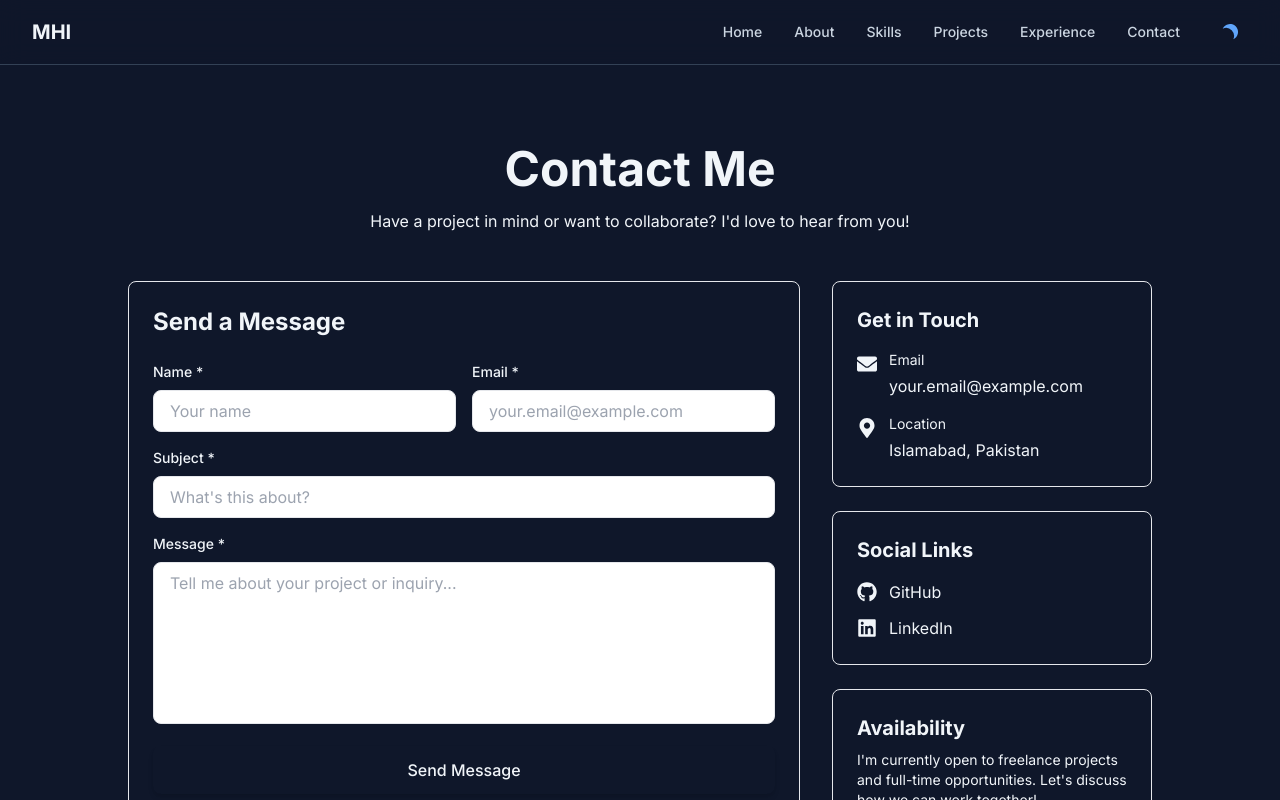
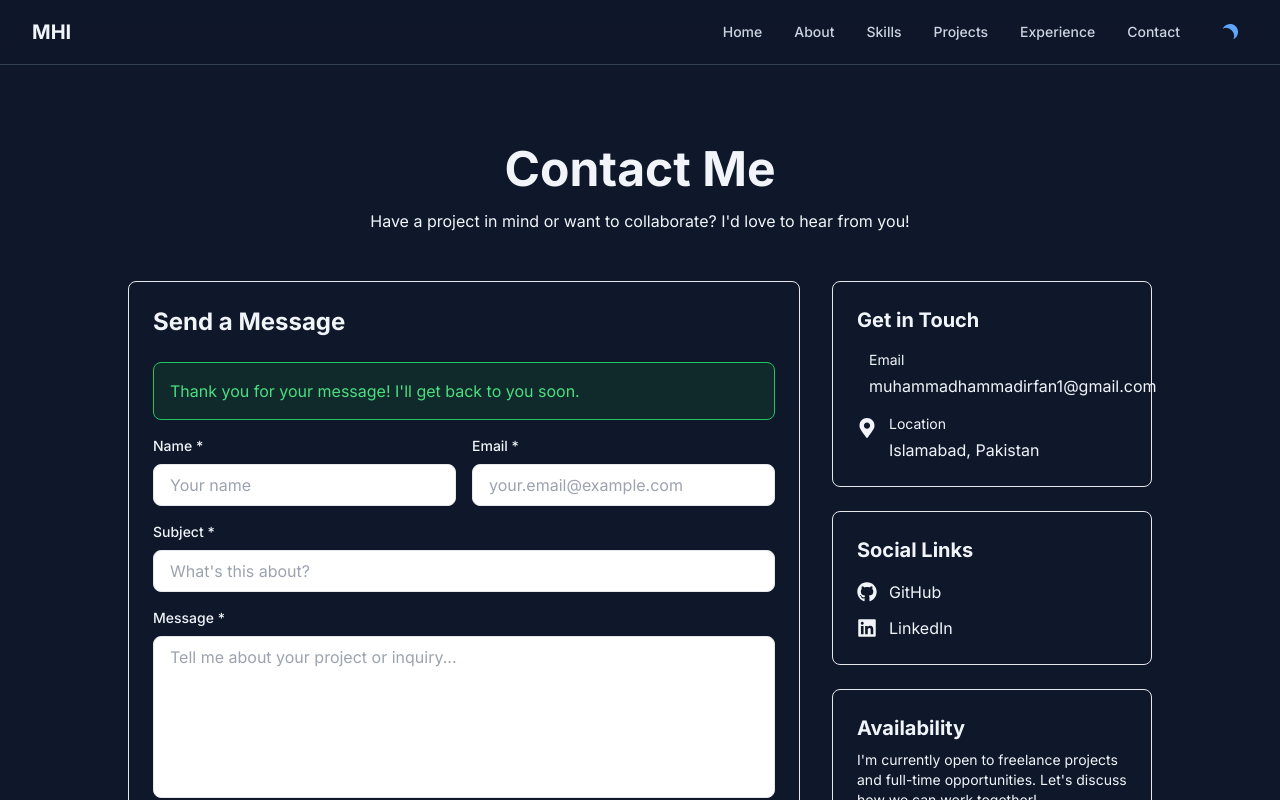
Before and after one commit to MuhammadHammadIrfan/Portfolio, a Next.js app: page /contact in a window 1280 px wide. Both pictures are taken after typing "Sample", "name@example.com", "Sample", "Sample" into the empty fields and a click on the button "Send Message". Shown: the top 800 px of the page. Built offline with nearby package versions, Linux system fonts and the light colour scheme.

Commit message:
Contact us via email feature added

```diff
--- a/package.json
+++ b/package.json
@@ -9,6 +9,7 @@
         "lint": "next lint"
     },
     "dependencies": {
+        "@emailjs/browser": "^4.4.1",
         "framer-motion": "^11.15.0",
         "next": "^16.1.6",
         "react": "^18.3.1",
--- a/src/app/contact/page.tsx
+++ b/src/app/contact/page.tsx
@@ -1,25 +1,53 @@
 "use client";
 
-import { useState } from 'react';
+import { useState, useRef } from 'react';
 import { motion } from 'framer-motion';
 import { FaGithub, FaLinkedin, FaEnvelope, FaMapMarkerAlt } from 'react-icons/fa';
+import emailjs from '@emailjs/browser';
 import Button from '@/components/ui/Button';
 import Card from '@/components/ui/Card';
 
+// EmailJS Configuration
+// Sign up at https://www.emailjs.com/ and replace these with your actual IDs
+const EMAILJS_SERVICE_ID = 'service_s3sd8ri'; // Replace with your EmailJS service ID
+const EMAILJS_TEMPLATE_ID = 'template_j1ntgsz'; // Replace with your EmailJS template ID
+const EMAILJS_PUBLIC_KEY = 'u7PN_Rrpxje7Wgq_t'; // Replace with your EmailJS public key
+
 export default function ContactPage() {
+    const formRef = useRef<HTMLFormElement>(null);
     const [formData, setFormData] = useState({
-        name: '',
-        email: '',
+        from_name: '',
+        from_email: '',
         subject: '',
         message: '',
     });
+    const [isSubmitting, setIsSubmitting] = useState(false);
+    const [submitStatus, setSubmitStatus] = useState<'idle' | 'success' | 'error'>('idle');
 
-    const handleSubmit = (e: React.FormEvent) => {
+    const handleSubmit = async (e: React.FormEvent) => {
         e.preventDefault();
-        // TODO: Implement form submission logic
-        console.log('Form submitted:', formData);
-        alert('Thank you for your message! I will get back to you soon.');
-        setFormData({ name: '', email: '', subject: '', message: '' });
+
+        if (!formRef.current) return;
+
+        setIsSubmitting(true);
+        setSubmitStatus('idle');
+
+        try {
+            await emailjs.sendForm(
+                EMAILJS_SERVICE_ID,
+                EMAILJS_TEMPLATE_ID,
+                formRef.current,
+                EMAILJS_PUBLIC_KEY
+            );
+
+            setSubmitStatus('success');
+            setFormData({ from_name: '', from_email: '', subject: '', message: '' });
+        } catch (error) {
+            console.error('Email sending failed:', error);
+            setSubmitStatus('error');
+        } finally {
+            setIsSubmitting(false);
+        }
     };
 
     const handleChange = (e: React.ChangeEvent<HTMLInputElement | HTMLTextAreaElement>) => {
@@ -27,6 +55,10 @@ export default function ContactPage() {
             ...formData,
             [e.target.name]: e.target.value,
         });
+        // Reset status when user starts typing again
+        if (submitStatus !== 'idle') {
+            setSubmitStatus('idle');
+        }
     };
 
     return (
@@ -51,7 +83,22 @@ export default function ContactPage() {
                                 <h2 className="text-2xl font-bold text-foreground mb-6">
                                     Send a Message
                                 </h2>
-                                <form onSubmit={handleSubmit} className="space-y-4">
+
+                                {/* Status Messages */}
+                                {submitStatus === 'success' && (
+                                    <div className="mb-4 p-4 bg-green-100 dark:bg-green-900/30 border border-green-500 rounded-lg text-green-700 dark:text-green-400">
+                                        Thank you for your message! I'll get back to you soon.
+                                    </div>
+                                )}
+                                {submitStatus === 'error' && (
+                                    <div className="mb-4 p-4 bg-red-100 dark:bg-red-900/30 border border-red-500 rounded-lg text-red-700 dark:text-red-400">
+                                        Failed to send message. Please try again or email me directly.
+                                    </div>
+                                )}
+
+                                <form ref={formRef} onSubmit={handleSubmit} className="space-y-4">
+                                    {/* Hidden field for recipient email */}
+                                    <input type="hidden" name="to_email" value="muhammadhammadirfan1@gmail.com" />
                                     <div className="grid grid-cols-1 md:grid-cols-2 gap-4">
                                         <div>
                                             <label htmlFor="name" className="block text-sm font-medium text-foreground mb-2">
@@ -60,11 +107,12 @@ export default function ContactPage() {
                                             <input
                                                 type="text"
                                                 id="name"
-                                                name="name"
-                                                value={formData.name}
+                                                name="from_name"
+                                                value={formData.from_name}
                                                 onChange={handleChange}
                                                 required
-                                                className="w-full px-4 py-2 bg-background border border-border rounded-lg focus:outline-none focus:ring-2 focus:ring-primary text-foreground"
+                                                disabled={isSubmitting}
+                                                className="w-full px-4 py-2 bg-background border border-border rounded-lg focus:outline-none focus:ring-2 focus:ring-primary text-foreground disabled:opacity-50"
                                                 placeholder="Your name"
                                             />
                                         </div>
@@ -75,11 +123,12 @@ export default function ContactPage() {
                                             <input
                                                 type="email"
                                                 id="email"
-                                                name="email"
-                                                value={formData.email}
+                                                name="from_email"
+                                                value={formData.from_email}
                                                 onChange={handleChange}
                                                 required
-                                                className="w-full px-4 py-2 bg-background border border-border rounded-lg focus:outline-none focus:ring-2 focus:ring-primary text-foreground"
+                                                disabled={isSubmitting}
+                                                className="w-full px-4 py-2 bg-background border border-border rounded-lg focus:outline-none focus:ring-2 focus:ring-primary text-foreground disabled:opacity-50"
                                                 placeholder="your.email@example.com"
                                             />
                                         </div>
@@ -95,7 +144,8 @@ export default function ContactPage() {
                                             value={formData.subject}
                                             onChange={handleChange}
                                             required
-                                            className="w-full px-4 py-2 bg-background border border-border rounded-lg focus:outline-none focus:ring-2 focus:ring-primary text-foreground"
+                                            disabled={isSubmitting}
+                                            className="w-full px-4 py-2 bg-background border border-border rounded-lg focus:outline-none focus:ring-2 focus:ring-primary text-foreground disabled:opacity-50"
                                             placeholder="What's this about?"
                                         />
                                     </div>
@@ -109,13 +159,19 @@ export default function ContactPage() {
                                             value={formData.message}
                                             onChange={handleChange}
                                             required
+                                            disabled={isSubmitting}
                                             rows={6}
-                                            className="w-full px-4 py-2 bg-background border border-border rounded-lg focus:outline-none focus:ring-2 focus:ring-primary text-foreground resize-none"
+                                            className="w-full px-4 py-2 bg-background border border-border rounded-lg focus:outline-none focus:ring-2 focus:ring-primary text-foreground resize-none disabled:opacity-50"
                                             placeholder="Tell me about your project or inquiry..."
                                         />
                                     </div>
-                                    <Button type="submit" variant="primary" className="w-full">
-                                        Send Message
+                                    <Button
+                                        type="submit"
+                                        variant="primary"
+                                        className="w-full"
+                                        disabled={isSubmitting}
+                                    >
+                                        {isSubmitting ? 'Sending...' : 'Send Message'}
                                     </Button>
                                 </form>
                             </Card>
@@ -133,10 +189,10 @@ export default function ContactPage() {
                                         <div>
                                             <p className="text-sm text-muted-foreground mb-1">Email</p>
                                             <a
-                                                href="mailto:your.email@example.com"
+                                                href="mailto:muhammadhammadirfan1@gmail.com"
                                                 className="text-foreground hover:text-primary transition-colors"
                                             >
-                                                your.email@example.com
+                                                muhammadhammadirfan1@gmail.com
                                             </a>
                                         </div>
                                     </div>
```
Also changed, not shown: 1 other file (tests, documents, lock files or other folders).
